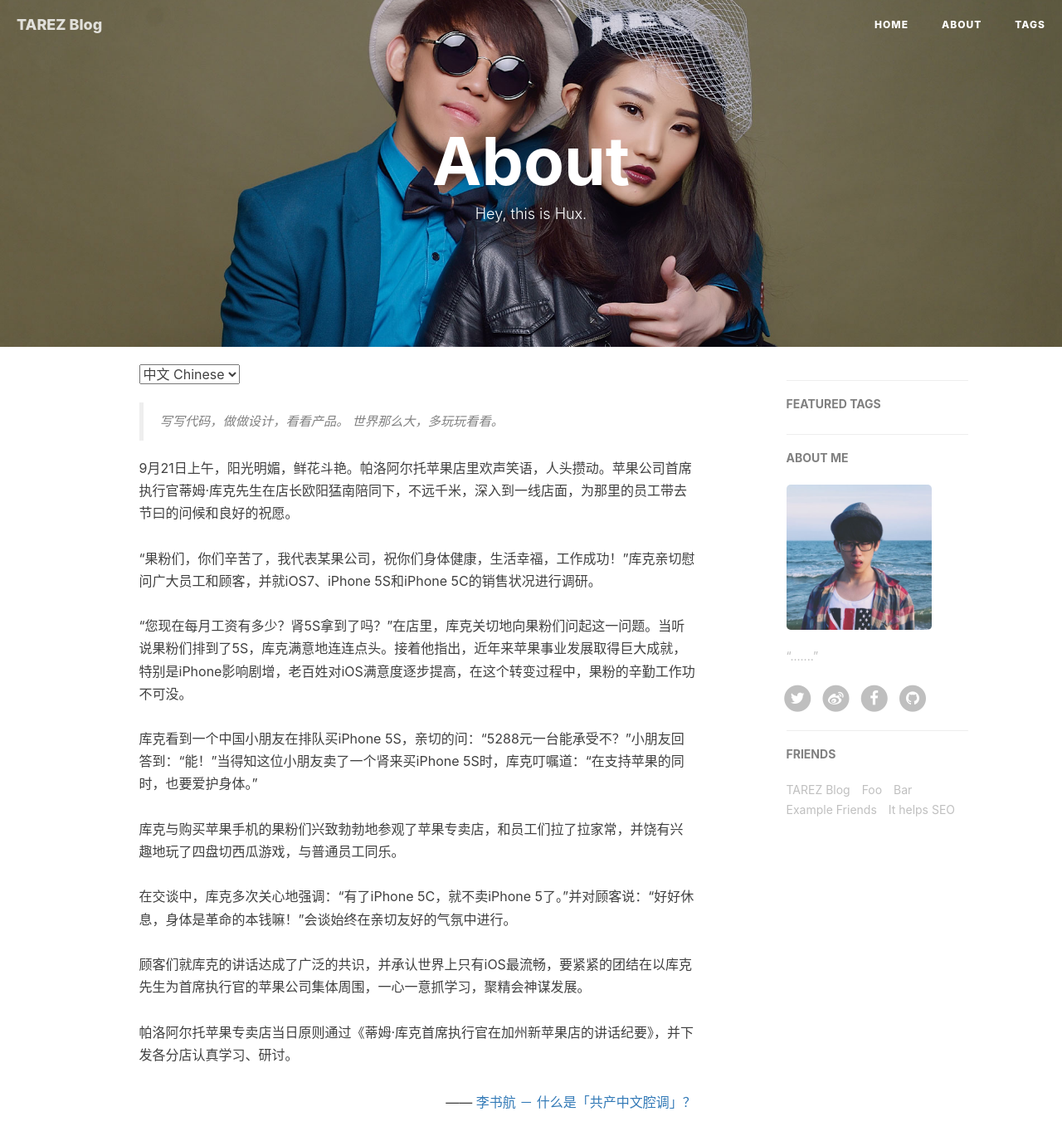
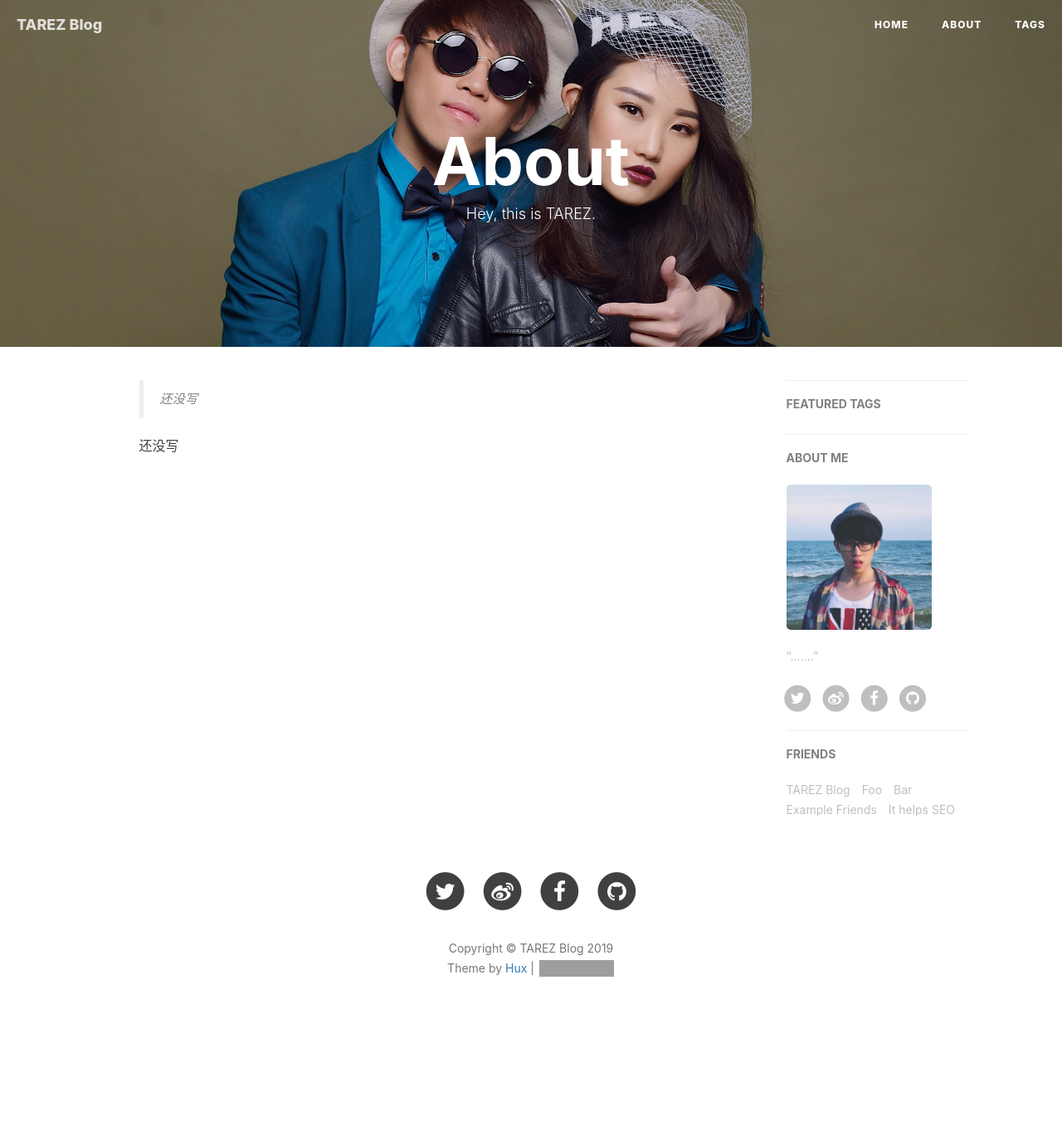
Before and after one commit to tareztest/tareztest.github.io, a Jekyll site: the page built from about.html, in a window 1280 px wide and 1400 px high. Shown: the top 1375 px of the window at 83% size. Built offline with Jekyll 4.4.1, drawn with Linux system fonts in a browser that asks for light colours; nearby versions of some CDN libraries; comment, search, counter and statistics services are not loaded; grey boxes are pictures that could not be loaded.

Commit message:
移除模板信息

```diff
--- a/_config.yml
+++ b/_config.yml
@@ -5,7 +5,7 @@ header-img: img/home-bg.jpg
 email: tareztest@gmail.com
 description: ""
 keyword: ""
-url: "http://tarez.github.io"              # your host, for absolute URL
+url: "http://tareztest.github.io"              # your host, for absolute URL
 baseurl: "/"         # for example, '/blog' if your blog hosted on 'host/blog'
 
 
@@ -83,7 +83,7 @@ featured-condition-size: 1              # A tag will be featured if the size of
 friends: [
     {
         title: "TAREZ Blog",
-        href: "http://tarez.github.io"
+        href: "http://tareztest.github.io"
     },{
         title: "Foo",
         href: "#"
--- a/about.html
+++ b/about.html
@@ -1,28 +1,31 @@
 ---
 layout: page
 title: "About"
-description: "Hey, this is Hux."
+description: "Hey, this is TAREZ."
 header-img: "img/about-bg.jpg"
 ---
 
 <!-- Language Selector -->
+<!--
 <select onchange= "onLanChange(this.options[this.options.selectedIndex].value)">
     <option value="0" selected> 中文 Chinese </option>
     <option value="1"> 英语 English </option>
 </select>
+ -->
 
 <!-- Chinese Version -->
 <div class="zh post-container">
     <blockquote>
-        写写代码，做做设计，看看产品。
-        世界那么大，多玩玩看看。
+    还没写
     </blockquote>
-    9月21日上午，阳光明媚，鲜花斗艳。帕洛阿尔托苹果店里欢声笑语，人头攒动。苹果公司首席执行官蒂姆·库克先生在店长欧阳猛南陪同下，不远千米，深入到一线店面，为那里的员工带去节曰的问候和良好的祝愿。<br><br>“果粉们，你们辛苦了，我代表某果公司，祝你们身体健康，生活幸福，工作成功！”库克亲切慰问广大员工和顾客，并就iOS7、iPhone 5S和iPhone 5C的销售状况进行调研。 <br><br>“您现在每月工资有多少？肾5S拿到了吗？”在店里，库克关切地向果粉们问起这一问题。当听说果粉们排到了5S，库克满意地连连点头。接着他指出，近年来苹果事业发展取得巨大成就，特别是iPhone影响剧增，老百姓对iOS满意度逐步提高，在这个转变过程中，果粉的辛勤工作功不可没。<br><br>库克看到一个中国小朋友在排队买iPhone 5S，亲切的问：“5288元一台能承受不？”小朋友回答到：“能！”当得知这位小朋友卖了一个肾来买iPhone 5S时，库克叮嘱道：“在支持苹果的同时，也要爱护身体。”<br><br>库克与购买苹果手机的果粉们兴致勃勃地参观了苹果专卖店，和员工们拉了拉家常，并饶有兴趣地玩了四盘切西瓜游戏，与普通员工同乐。<br><br>在交谈中，库克多次关心地强调：“有了iPhone 5C，就不卖iPhone 5了。”并对顾客说：“好好休息，身体是革命的本钱嘛！”会谈始终在亲切友好的气氛中进行。<br><br>顾客们就库克的讲话达成了广泛的共识，并承认世界上只有iOS最流畅，要紧紧的团结在以库克先生为首席执行官的苹果公司集体周围，一心一意抓学习，聚精会神谋发展。<br>
-    <br>帕洛阿尔托苹果专卖店当日原则通过《蒂姆·库克首席执行官在加州新苹果店的讲话纪要》，并下发各分店认真学习、研讨。
-
+    还没写
+    <br>
+    <br>
+    <!--
     <p style="text-align:right;">
         —— <a href="http://www.zhihu.com/question/19687065">李书航 － 什么是「共产中文腔调」？ </a>
     </p>
+ -->
 
 </div>
 
```
